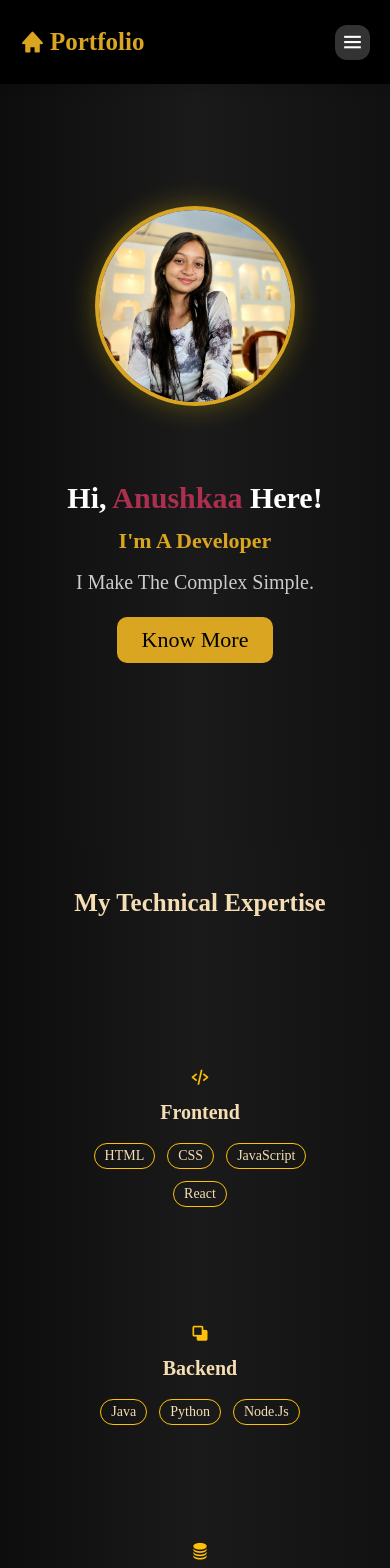
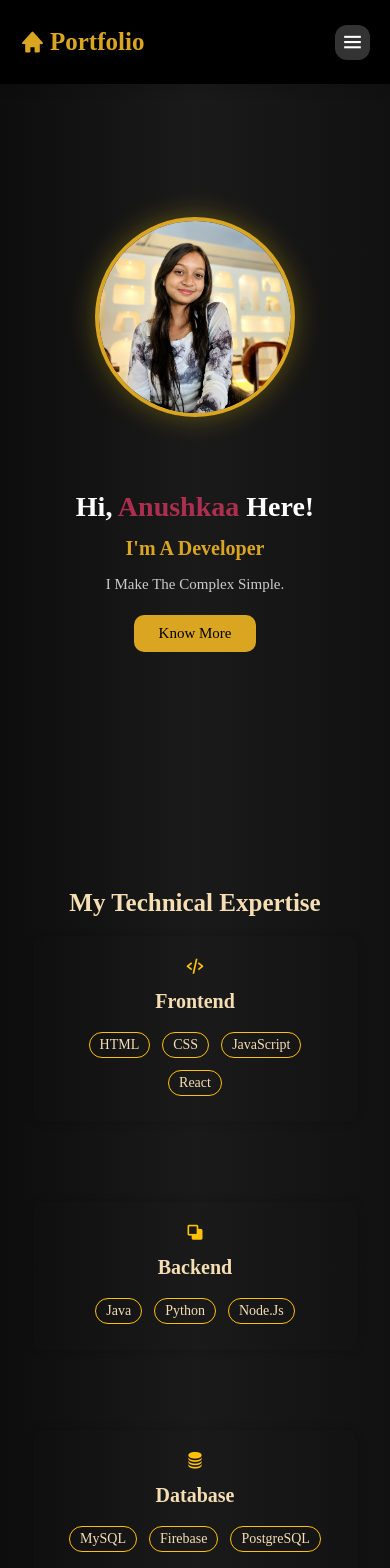
Before and after one commit to anushkaa2704/Portfolio, a React (Vite) app: page / in a window 390 px wide. Shown: the top 1568 px of the page. Built offline with nearby package versions, Linux system fonts and the light colour scheme.

Commit message:
Fixed some css issues

```diff
--- a/src/components/Certifications.css
+++ b/src/components/Certifications.css
@@ -37,7 +37,6 @@ body {
   text-align: center;
   font-size: 3rem;
   margin-bottom: 4rem;
-  font-family: cursive;
   animation: fadeInDown 1s ease forwards;
 }
 
@@ -173,7 +172,7 @@ body {
   }
 }
 
-@media (max-width: 370px) {
+@media (max-width: 420px) {
   .timeline-item.left {
   left: 50%;
   text-align: left;
--- a/src/components/Home.css
+++ b/src/components/Home.css
@@ -163,7 +163,7 @@ body {
   }
 }
 
-@media (max-width: 370px) {
+@media (max-width: 420px) {
   .home-left h1 {
   font-size: 2.8rem;
   }
--- a/src/components/Home.jsx
+++ b/src/components/Home.jsx
@@ -10,7 +10,7 @@ function Home() {
           <h1>Hi, <span className="highlight">Anushkaa</span> Here!</h1>
           <h2>I'm a Developer</h2>
           <p>I make the complex simple.</p>
-          <button className="hire-btn">Know more</button>
+          <button className="hire-btn" onClick={() => window.open('https://www.linkedin.com/in/anushkaapatil/', '_blank')}>Know more</button>
         </div>
         <div className="home-right">
           <div className="image-container">
--- a/src/components/Navbar.css
+++ b/src/components/Navbar.css
@@ -129,6 +129,7 @@ body {
     border-radius: 15px;
     background: #333;
     border: 0.1rem solid rgba(0,0,0,0.1);
+    font-size: 1.5rem;
   }
 
   .navbar{
--- a/src/components/Projects.css
+++ b/src/components/Projects.css
@@ -43,7 +43,6 @@ body {
   text-align: center;
   font-size: 3rem;
   margin-bottom: 4rem;
-  font-family: cursive;
   animation: fadeInDown 1s ease forwards;
 }
 
@@ -127,7 +126,7 @@ body {
   }
 }
 
-@media (max-width: 360px){
+@media (max-width: 420px){
   .projects-container{
     display: flex;
     justify-content: center; /* Centers items */
--- a/src/components/Skills.css
+++ b/src/components/Skills.css
@@ -195,7 +195,7 @@ body {
   }
 }
 
-@media (max-width: 360px){
+@media (max-width: 420px){
   .skills-container{
     margin-top: -1.5%;
     display: flex;
@@ -203,6 +203,7 @@ body {
     gap: 50px; /* Adds space between cards */
     flex-wrap: wrap;
   }
+
 
   .card{
      padding: 20px;
```
